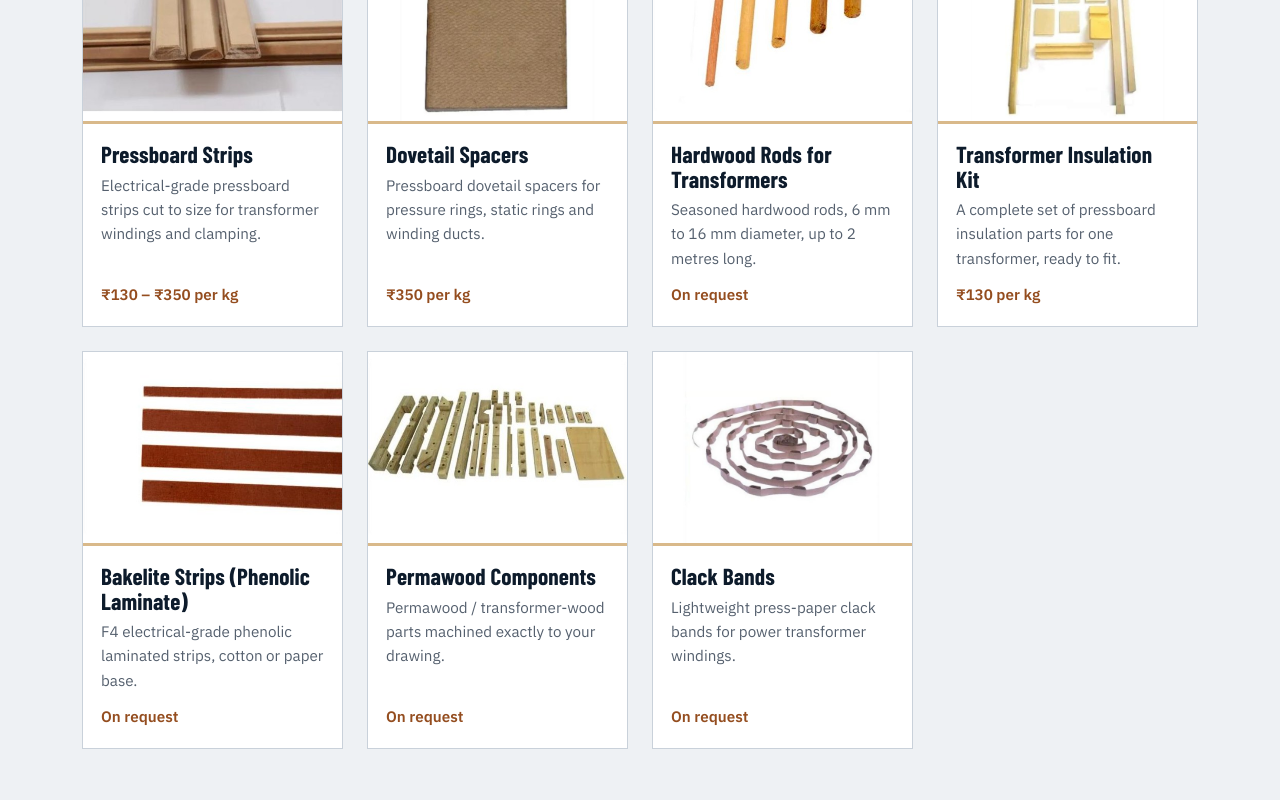
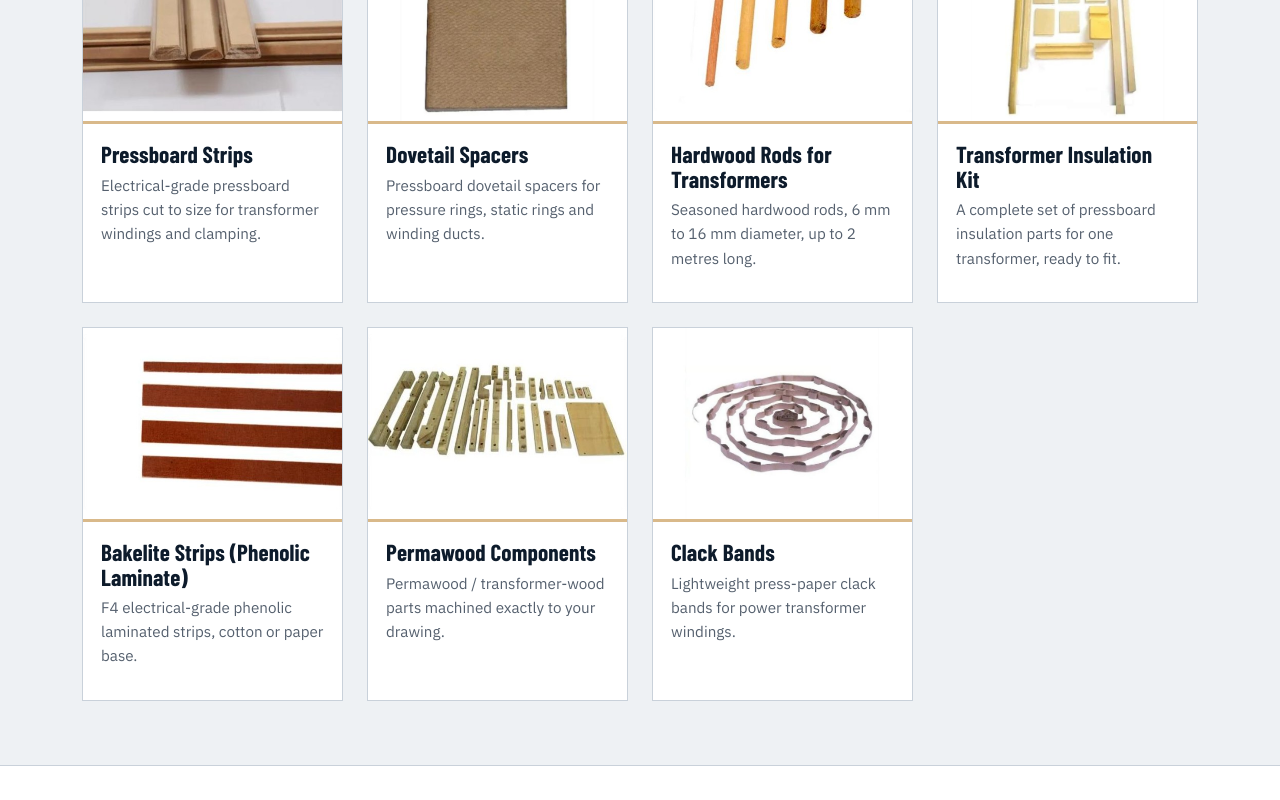
Before and after one commit to raianupam171126/sadguru-website, a plain HTML site: page dist/index.html in a window 1280 px wide. Shown: the part 1220-2020 px from the top of the page. Drawn offline with nearby package versions, Linux system fonts and the light colour scheme.

Commit message:
Hide prices site-wide; quote on request
Co-Authored-By: Claude Fable 5.1 <noreply@anthropic.com>
Claude-Session: https://claude.ai/code/session_01SQ7oefJ6TapeqpBhY5dZUZ

```diff
--- a/dist/index.html
+++ b/dist/index.html
@@ -66,25 +66,25 @@
     </div>
     <div class="grid"><a class="tile" href="products/pressboard-strips.html">
   <img src="images/pressboard-strips.jpg" alt="Pressboard Strips made by Sadguru Industrial Enterprises, Jhansi" loading="lazy" width="676" height="507">
-  <div class="tile-body"><h3>Pressboard Strips</h3><p>Electrical-grade pressboard strips cut to size for transformer windings and clamping.</p><div class="price">₹130 – ₹350 per kg</div></div>
+  <div class="tile-body"><h3>Pressboard Strips</h3><p>Electrical-grade pressboard strips cut to size for transformer windings and clamping.</p></div>
 </a><a class="tile" href="products/dovetail-spacers.html">
   <img src="images/dovetail-spacers.jpg" alt="Dovetail Spacers made by Sadguru Industrial Enterprises, Jhansi" loading="lazy" width="676" height="507">
-  <div class="tile-body"><h3>Dovetail Spacers</h3><p>Pressboard dovetail spacers for pressure rings, static rings and winding ducts.</p><div class="price">₹350 per kg</div></div>
+  <div class="tile-body"><h3>Dovetail Spacers</h3><p>Pressboard dovetail spacers for pressure rings, static rings and winding ducts.</p></div>
 </a><a class="tile" href="products/hardwood-rods.html">
   <img src="images/hardwood-rods.jpg" alt="Hardwood Rods for Transformers made by Sadguru Industrial Enterprises, Jhansi" loading="lazy" width="676" height="507">
-  <div class="tile-body"><h3>Hardwood Rods for Transformers</h3><p>Seasoned hardwood rods, 6 mm to 16 mm diameter, up to 2 metres long.</p><div class="price">On request</div></div>
+  <div class="tile-body"><h3>Hardwood Rods for Transformers</h3><p>Seasoned hardwood rods, 6 mm to 16 mm diameter, up to 2 metres long.</p></div>
 </a><a class="tile" href="products/transformer-insulation-kit.html">
   <img src="images/transformer-insulation-kit.jpg" alt="Transformer Insulation Kit made by Sadguru Industrial Enterprises, Jhansi" loading="lazy" width="676" height="507">
-  <div class="tile-body"><h3>Transformer Insulation Kit</h3><p>A complete set of pressboard insulation parts for one transformer, ready to fit.</p><div class="price">₹130 per kg</div></div>
+  <div class="tile-body"><h3>Transformer Insulation Kit</h3><p>A complete set of pressboard insulation parts for one transformer, ready to fit.</p></div>
 </a><a class="tile" href="products/bakelite-strips.html">
   <img src="images/bakelite-strips.jpg" alt="Bakelite Strips (Phenolic Laminate) made by Sadguru Industrial Enterprises, Jhansi" loading="lazy" width="676" height="507">
-  <div class="tile-body"><h3>Bakelite Strips (Phenolic Laminate)</h3><p>F4 electrical-grade phenolic laminated strips, cotton or paper base.</p><div class="price">On request</div></div>
+  <div class="tile-body"><h3>Bakelite Strips (Phenolic Laminate)</h3><p>F4 electrical-grade phenolic laminated strips, cotton or paper base.</p></div>
 </a><a class="tile" href="products/permawood-components.html">
   <img src="images/permawood-components.jpg" alt="Permawood Components made by Sadguru Industrial Enterprises, Jhansi" loading="lazy" width="676" height="507">
-  <div class="tile-body"><h3>Permawood Components</h3><p>Permawood / transformer-wood parts machined exactly to your drawing.</p><div class="price">On request</div></div>
+  <div class="tile-body"><h3>Permawood Components</h3><p>Permawood / transformer-wood parts machined exactly to your drawing.</p></div>
 </a><a class="tile" href="products/clack-bands.html">
   <img src="images/clack-bands.jpg" alt="Clack Bands made by Sadguru Industrial Enterprises, Jhansi" loading="lazy" width="676" height="507">
-  <div class="tile-body"><h3>Clack Bands</h3><p>Lightweight press-paper clack bands for power transformer windings.</p><div class="price">On request</div></div>
+  <div class="tile-body"><h3>Clack Bands</h3><p>Lightweight press-paper clack bands for power transformer windings.</p></div>
 </a></div>
   </div>
 </section>
--- a/site.json
+++ b/site.json
@@ -18,7 +18,7 @@
     "founded": "2011",
     "employees": "Up to 10",
     "indiamart_url": "https://www.indiamart.com/sadguruindustrial-enterprises/",
-    "show_prices": true,
+    "show_prices": false,
     "form_action": "https://formspree.io/f/xnpneega"
   },
   "products": [
```
Also changed, not shown: dist/faq.html (+2 -2 lines), dist/products/bakelite-strips.html (+1 -1 lines), dist/products/clack-bands.html (+1 -1 lines), dist/products/dovetail-spacers.html (+1 -1 lines), dist/products/hardwood-rods.html (+1 -1 lines), dist/products/index.html (+7 -7 lines), dist/products/permawood-components.html (+1 -1 lines), dist/products/pressboard-strips.html (+1 -1 lines), dist/products/transformer-insulation-kit.html (+1 -1 lines), 1 other file.
